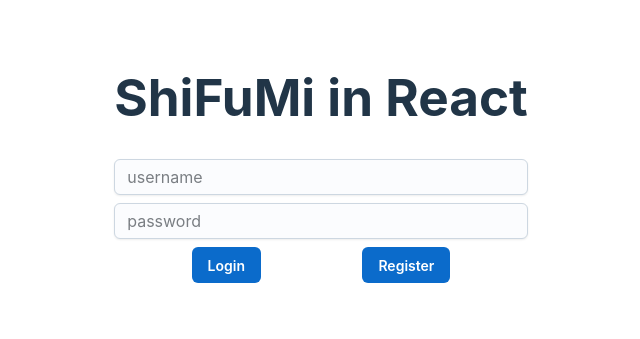
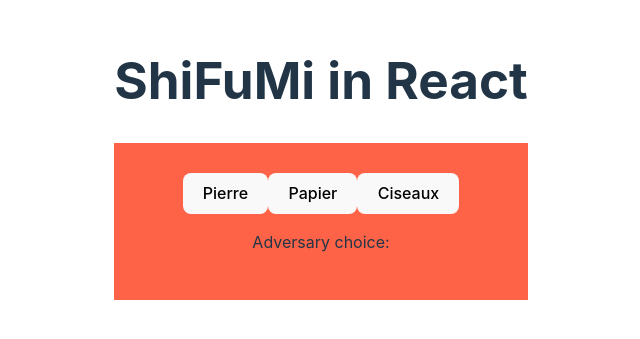
Before and after one commit to gaspardgar/projet-shifumi, a React (Vite) app in the folder shifumi/: page / in a window 1280 px wide. Shown: the part 241-580 px from the top of the page, without its empty margins (319-959 px from the left). Built offline with nearby package versions, Linux system fonts and the light colour scheme.

Commit message:
Fichier Game v2

```diff
--- a/shifumi/src/App.jsx
+++ b/shifumi/src/App.jsx
@@ -1,14 +1,14 @@
 import React from 'react';
-import { useState } from 'react';
 import './App.css';
 import Authentification from './components/Authentification';
+import Game from './components/Game';
 
 function App() {
 
   return(
     <>
     <h1>ShiFuMi in React</h1>
-    <Authentification/>
+    <Game/>
     </>
   );
 
--- a/shifumi/src/components/Game.jsx
+++ b/shifumi/src/components/Game.jsx
@@ -1,25 +1,36 @@
-import React, { useState } from 'react';
+import { useState } from 'react';
 import GameItem from './GameItem';
 
 export default function Game() {
-  const [userChoice, setUserChoice] = useState(null);
-  const [user2Choice, setUser2Choice] = useState(null);
+  const [userChoice, setUserChoice] = useState([]);
+  const [user2Choice, setUser2Choice] = useState([]);
   const [result, setResult] = useState('');
 
   const handleUserChoice = (choice) => {
-    const choices = ['rock', 'paper', 'scissors'];
+    const choices = ['pierre', 'feuille', 'ciseaux'];
+
+
+    const handleSelection = (option) => {
+        if (!playerOneChoice) {
+          setPlayerOneChoice(option);
+        } else if (!playerTwoChoice) {
+          setPlayerTwoChoice(option);
+        }
+      };
+
+    let user2Choice = "pierre";
 
     let result;
     if (choice === user2Choice) {
-      result = 'It\'s a tie!';
+      result = 'Egalité !';
     } else if (
-      (choice === 'rock' && user2Choice === 'scissors') ||
-      (choice === 'paper' && user2Choice === 'rock') ||
-      (choice === 'scissors' && user2Choice === 'paper')
+      (choice === 'pierre' && user2Choice === 'ciseaux') ||
+      (choice === 'papier' && user2Choice === 'pierre') ||
+      (choice === 'ciseaux' && user2Choice === 'papier')
     ) {
-      result = 'You win!';
+      result = 'Gagné !';
     } else {
-      result = 'You lose!';
+      result = 'Perdu !';
     }
 
     setUserChoice(choice);
@@ -27,10 +38,10 @@
   };
 
   return (
-    <div>
-      <GameItem onChoice={handleUserChoice} />
-      <p>Adversary choice: {user2Choice}</p>
-      <p>{result}</p>
+    <div style={{ backgroundColor: 'Tomato', padding: '30px' }}>
+        <GameItem onChoice={handleUserChoice} />
+        <p>Adversary choice: {user2Choice}</p>
+        <p>{result}</p>
     </div>
   );
 }
--- a/shifumi/src/components/GameItem.jsx
+++ b/shifumi/src/components/GameItem.jsx
@@ -7,9 +7,9 @@
 
   return (
     <div>
-      <button onClick={() => handleItemClick('rock')}>Rock</button>
-      <button onClick={() => handleItemClick('paper')}>Paper</button>
-      <button onClick={() => handleItemClick('scissors')}>Scissors</button>
+      <button onClick={() => handleItemClick('pierre')}>Pierre</button>
+      <button onClick={() => handleItemClick('papier')}>Papier</button>
+      <button onClick={() => handleItemClick('ciseaux')}>Ciseaux</button>
     </div>
   );
 }
```
